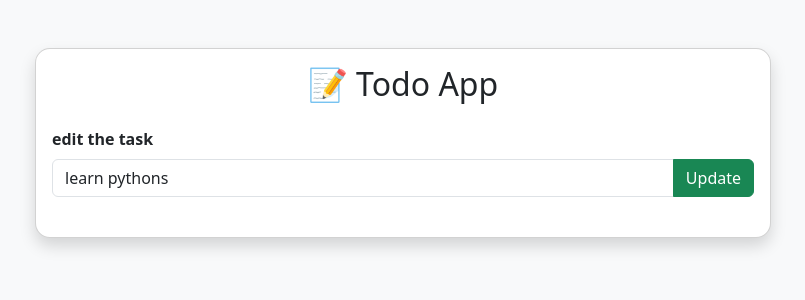
After one commit to rijogit007/django_practice, a Django app: page /edit_task/55/ in a window 1280 px wide. The commit adds this page. Shown: the top 300 px of the page, without its empty margins (237-1042 px from the left). Run offline with Django 5.2, Linux system fonts and the light colour scheme; data comes from the database, SQL or seed files in the repository; both versions use the stored data as it was after the commit.

Commit message:
first commit

```diff
--- /dev/null
+++ b/todo/todo_project/todoapp/templates/edit_todo.html
@@ -0,0 +1,80 @@
+<!DOCTYPE html>
+<html lang="en">
+<head>
+    <meta charset="UTF-8">
+    <meta name="viewport" content="width=device-width, initial-scale=1.0">
+    <title>Todo App</title>
+
+    <!-- Bootstrap 5 -->
+    <link href="https://cdn.jsdelivr.net/npm/bootstrap@5.3.3/dist/css/bootstrap.min.css" rel="stylesheet">
+
+    <style>
+        body {
+            background-color: #f8f9fa;
+        }
+
+        .todo-card {
+            border-radius: 15px;
+        }
+
+        .completed-task {
+            text-decoration: line-through;
+            color: gray;
+        }
+    </style>
+</head>
+<body>
+
+<div class="container py-5">
+
+    <div class="row justify-content-center">
+        <div class="col-lg-8">
+
+            <div class="card shadow todo-card">
+                <div class="card-body">
+
+                    <h2 class="text-center mb-4">
+                        📝 Todo App
+                    </h2>
+                     <form action="" method="POST" >
+                      {% csrf_token %}
+                    <!-- Add Task -->
+
+                    <div class="mb-4">
+                        <label class="form-label fw-bold">
+                            edit the task
+                        </label>
+
+                        <div class="input-group">
+                            <input
+                                type="text"
+                                class="form-control"
+                                    value="{{ task.taskname }}"
+                                name="taskname"
+                                required
+                            >
+                            <button class="btn btn-success">
+                               Update
+                            </button>
+                        </div>
+                    </div>
+
+                </form>
+
+
+
+
+
+
+
+
+                </div>
+            </div>
+
+        </div>
+    </div>
+
+</div>
+
+</body>
+</html>
--- a/todo/todo_project/todoapp/urls.py
+++ b/todo/todo_project/todoapp/urls.py
@@ -6,5 +6,10 @@ urlpatterns = [
 path('', views.home, name='home'),
 path('add-task', views.add_task, name='add-task'),
 path('mark-as-done/<int:id>/', views.mark_as_done, name='mark_as_done'),
+path('mark-as-undone/<int:id>/', views.mark_as_undone, name='mark_as_undone'),
 path('delete/<int:id>/', views.delete_task, name='delete'),
+path('delete_completed_task/<int:id>/', views.delete_completed_task, name='delete_completed_task'),
+path('edit_task/<int:id>/', views.edit_task, name='edit_task'),
+
+
 ]
--- a/todo/todo_project/todoapp/views.py
+++ b/todo/todo_project/todoapp/views.py
@@ -38,9 +38,44 @@ def mark_as_done(request,id):
 
     # return redirect('/')
 
+def mark_as_undone(request,id):
+    incomplete=get_object_or_404(Task,id=id)
+    incomplete.is_completed=False
+    incomplete.save()
+    return redirect('/')
 
 
 def delete_task(request,id):
     delete=get_object_or_404(Task,id=id)
     delete.delete()
     return redirect('/')
+
+
+def delete_completed_task(request,id):
+
+    completed_task=get_object_or_404(Task,id=id)
+
+    completed_task.delete()
+
+    return redirect('/')
+
+
+def edit_task(request,id):
+    task=get_object_or_404(Task,id=id)
+
+    if request.method=='POST':
+        update_taskname=request.POST.get('taskname')
+
+
+
+
+        task.taskname=update_taskname
+        task.save()
+
+        return redirect('/')
+    context={
+
+           "task":task
+
+        }
+    return render(request,'edit_todo.html',context)
```
Also changed, not shown: todo/todo_project/todoapp/templates/home.html (+14 -8 lines), todo/todo_project/db.sqlite3.
